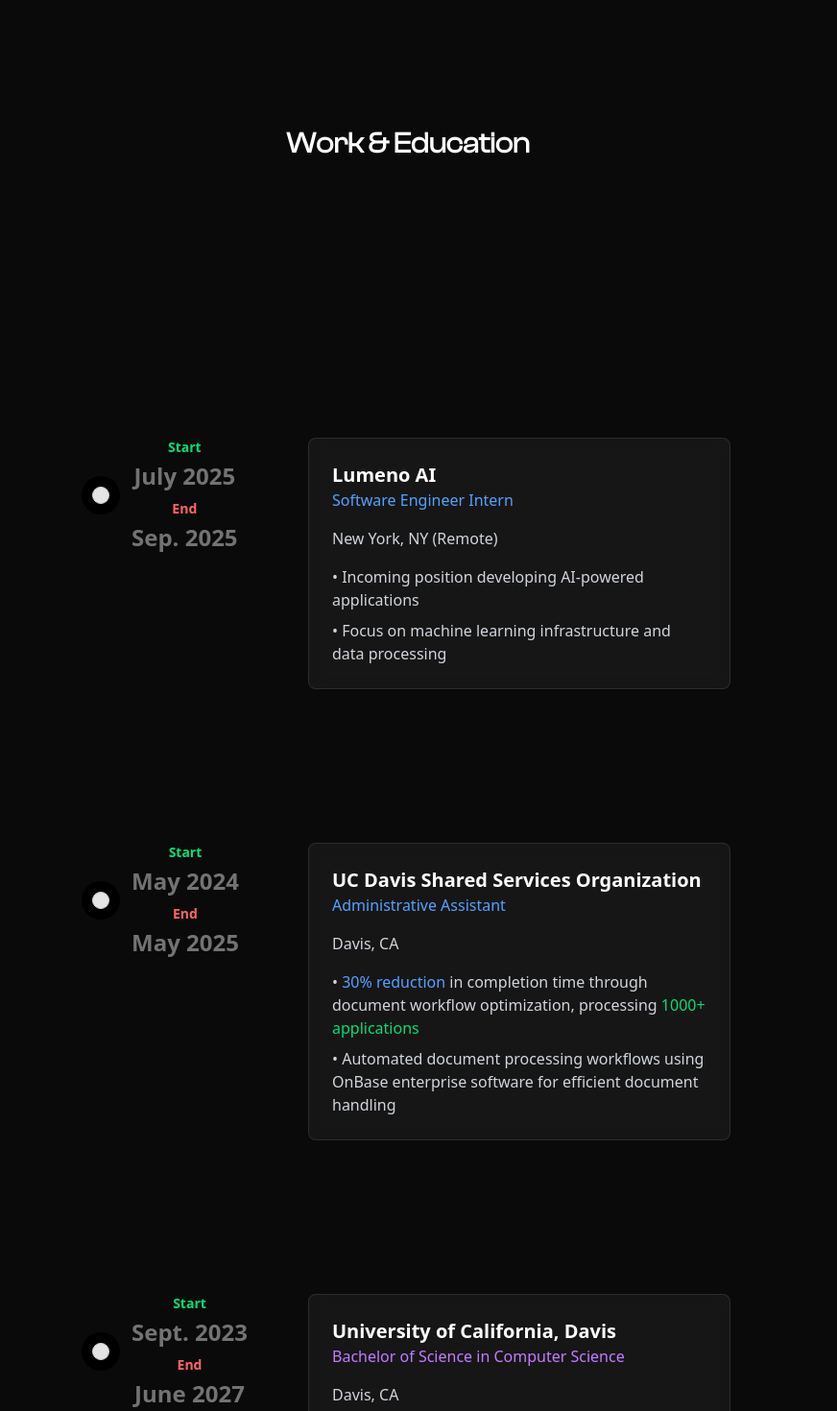
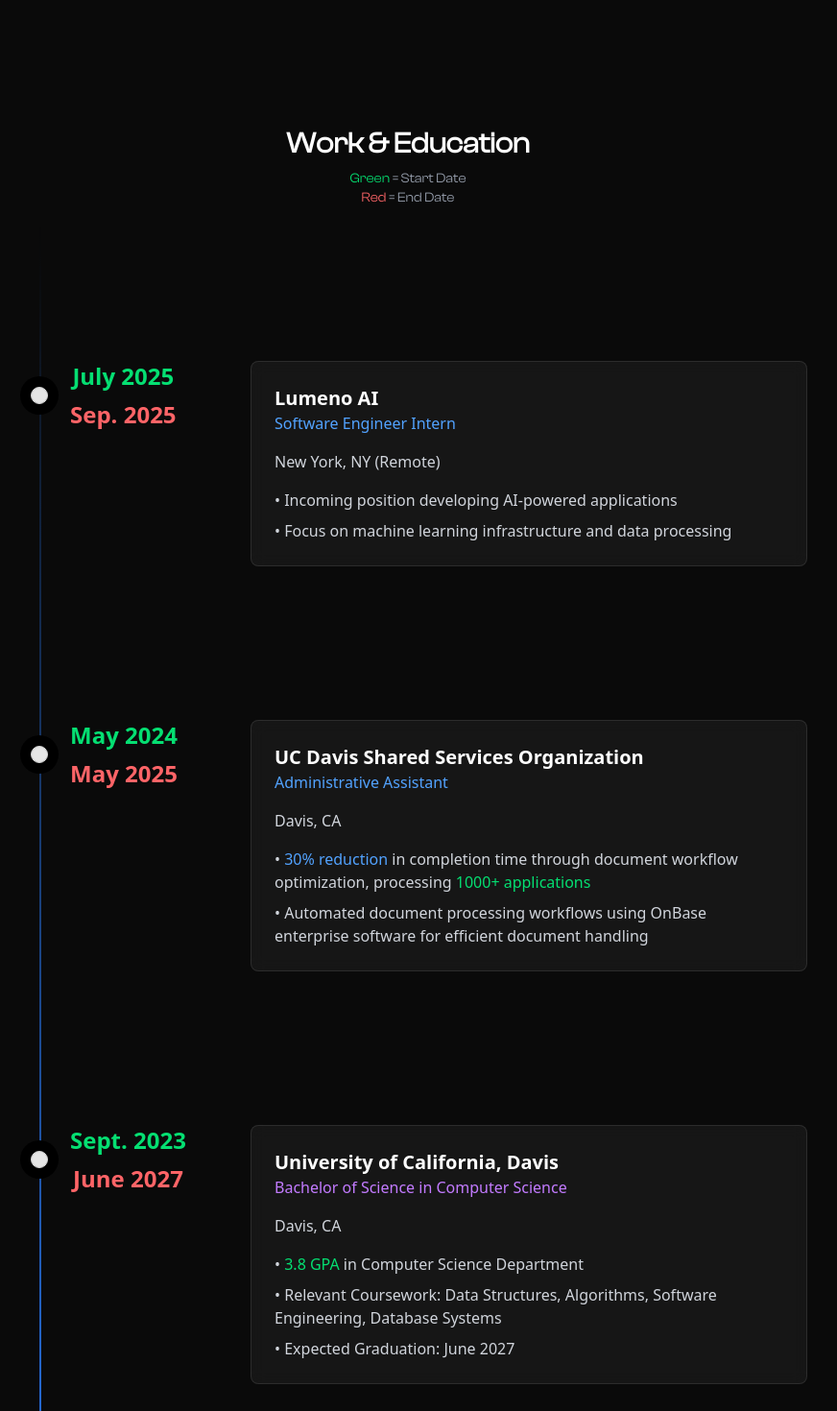
Before and after one commit to DommyMM/portfolio, a Next.js app: page / in a window 1280 px wide. Shown: the part 1280-2750 px from the top of the page at 96% size, without its empty margins (215-1087 px from the left). Built offline with nearby package versions, Linux system fonts and the light colour scheme.

Commit message:
reposition stuff for work/edu

```diff
--- a/src/components/WorkEducation.tsx
+++ b/src/components/WorkEducation.tsx
@@ -1,16 +1,14 @@
 "use client";
 
-import React, { useEffect, useRef, useState } from "react";
-import { useScroll, useTransform, motion } from "motion/react";
+import React from "react";
+import { Timeline } from "@/components/ui/Timeline";
 
 const workEducationData = [
     {
         title: (
             <div className="text-center">
-            <div className="text-sm text-green-400 mb-1">Start</div>
-            <div>July 2025</div>
-            <div className="text-sm text-red-400 mt-2 mb-1">End</div>
-            <div>Sep. 2025</div>
+                <div className="text-green-400">July 2025</div>
+                <div className="text-red-400 mt-2">Sep. 2025</div>
             </div>
         ),
         content: (
@@ -30,10 +28,8 @@ const workEducationData = [
     {
         title: (
             <div className="text-center">
-            <div className="text-sm text-green-400 mb-1">Start</div>
-            <div>May 2024</div>
-            <div className="text-sm text-red-400 mt-2 mb-1">End</div>
-            <div>May 2025</div>
+                <div className="text-green-400">May 2024</div>
+                <div className="text-red-400 mt-2">May 2025</div>
             </div>
         ),
         content: (
@@ -53,10 +49,8 @@ const workEducationData = [
     {
         title: (
             <div className="text-center">
-            <div className="text-sm text-green-400 mb-1">Start</div>
-            <div>Sept. 2023</div>
-            <div className="text-sm text-red-400 mt-2 mb-1">End</div>
-            <div>June 2027</div>
+                <div className="text-green-400">Sept. 2023</div>
+                <div className="text-red-400 mt-2">June 2027</div>
             </div>
         ),
         content: (
@@ -77,10 +71,8 @@ const workEducationData = [
     {
         title: (
             <div className="text-center">
-            <div className="text-sm text-green-400 mb-1">Start</div>
-            <div>July 2022</div>
-            <div className="text-sm text-red-400 mt-2 mb-1">End</div>
-            <div>Feb. 2023</div>
+                <div className="text-green-400">July 2022</div>
+                <div className="text-red-400 mt-2">Feb. 2023</div>
             </div>
         ),
         content: (
@@ -99,78 +91,17 @@ const workEducationData = [
     },
 ];
 
-    const Timeline = ({ data }: { data: { title: React.ReactNode; content: React.ReactNode }[] }) => {
-    const ref = useRef<HTMLDivElement>(null);
-    const containerRef = useRef<HTMLDivElement>(null);
-    const [height, setHeight] = useState(0);
-
-    useEffect(() => {
-        if (ref.current) {
-        const rect = ref.current.getBoundingClientRect();
-        setHeight(rect.height);
-        }
-    }, [ref]);
-
-    const { scrollYProgress } = useScroll({
-        target: containerRef,
-        offset: ["start 10%", "end 50%"],
-    });
-
-    const heightTransform = useTransform(scrollYProgress, [0, 1], [0, height]);
-    const opacityTransform = useTransform(scrollYProgress, [0, 0.1], [0, 1]);
-
-    return (
-        <div className="w-full bg-transparent font-sans md:px-10" ref={containerRef}>
-        <div className="max-w-7xl mx-auto py-20 px-4 md:px-8 lg:px-10">
-            <div ref={ref} className="relative max-w-5xl mx-auto pb-20">
-            {data.map((item, index) => (
-                <div
-                key={index}
-                className="flex justify-start pt-10 md:pt-40 md:gap-8"
-                >
-                <div className="sticky flex flex-col md:flex-row z-40 items-center top-40 self-start max-w-[200px] lg:max-w-[220px] md:w-[200px] flex-shrink-0">
-                    <div className="h-10 absolute left-3 md:left-3 w-10 rounded-full bg-black dark:bg-white flex items-center justify-center">
-                    <div className="h-4 w-4 rounded-full bg-neutral-200 dark:bg-neutral-800 border border-neutral-300 dark:border-neutral-700 p-2" />
-                    </div>
-                    <div className="hidden md:block text-lg md:pl-16 md:text-2xl font-bold text-neutral-500 dark:text-neutral-500">
-                    {item.title}
-                    </div>
-                </div>
-
-                <div className="relative pl-20 pr-4 md:pl-4 w-full flex-grow">
-                    <div className="md:hidden block text-lg mb-4 text-left font-bold text-neutral-500 dark:text-neutral-500">
-                    {item.title}
-                    </div>
-                    <div className="bg-white/5 rounded-lg border border-white/10 p-6 backdrop-blur-sm">
-                    {item.content}
-                    </div>
-                </div>
-                </div>
-            ))}
-            <div
-                style={{
-                height: height + "px",
-                }}
-                className="absolute md:left-8 left-8 top-0 overflow-hidden w-[2px] bg-[linear-gradient(to_bottom,var(--tw-gradient-stops))] from-transparent from-[0%] via-neutral-200 dark:via-neutral-700 to-transparent to-[99%]  [mask-image:linear-gradient(to_bottom,transparent_0%,black_10%,black_90%,transparent_100%)] "
-            >
-                <motion.div
-                style={{
-                    height: heightTransform,
-                    opacity: opacityTransform,
-                }}
-                className="absolute inset-x-0 top-0  w-[2px] bg-gradient-to-t from-purple-500 via-blue-500 to-transparent from-[0%] via-[10%] rounded-full"
-                />
-            </div>
-            </div>
-        </div>
-        </div>
-    );
-};
-
 export default function WorkEducation() {
     return (
         <section id="work" className="py-24">
-        <h2 className="text-3xl font-semibold text-white mb-12 text-center">Work & Education</h2>
+            <div className="text-center">
+                <h2 className="text-3xl font-semibold text-white mb-2">Work & Education</h2>
+                <p className="text-sm text-gray-400">
+                    <span className="text-green-400">Green</span> = Start Date
+                    <br />
+                    <span className="text-red-400">Red</span> = End Date
+                </p>
+            </div>
             <Timeline data={workEducationData} />
         </section>
     );
--- a/src/components/ui/Timeline.tsx
+++ b/src/components/ui/Timeline.tsx
@@ -1,13 +1,18 @@
 "use client";
+
 import React, { useEffect, useRef, useState } from "react";
 import { useScroll, useTransform, motion } from "motion/react";
 
-interface TimelineEntry {
-    title: string;
+interface TimelineData {
+    title: React.ReactNode;
     content: React.ReactNode;
 }
 
-export const Timeline = ({ data }: { data: TimelineEntry[] }) => {
+interface TimelineProps {
+    data: TimelineData[];
+}
+
+export const Timeline = ({ data }: TimelineProps) => {
     const ref = useRef<HTMLDivElement>(null);
     const containerRef = useRef<HTMLDivElement>(null);
     const [height, setHeight] = useState(0);
@@ -28,28 +33,30 @@ export const Timeline = ({ data }: { data: TimelineEntry[] }) => {
     const opacityTransform = useTransform(scrollYProgress, [0, 0.1], [0, 1]);
 
     return (
-        <div className="w-full bg-transparent font-sans md:px-10" ref={containerRef}>
-        <div className="max-w-7xl mx-auto py-20 px-4 md:px-8 lg:px-10">
-            <div ref={ref} className="relative max-w-4xl mx-auto pb-20">
+        <div className="w-full bg-transparent font-sans" ref={containerRef}>
+            <div className="max-w-7xl mx-auto py-0 px-4">
+                <div ref={ref} className="relative max-w-6xl mx-auto pb-20">
                     {data.map((item, index) => (
                         <div
                             key={index}
-                className="flex justify-start pt-10 md:pt-40 md:gap-10"
+                            className="flex justify-start pt-10 md:pt-40 md:gap-6"
                         >
-                <div className="sticky flex flex-col md:flex-row z-40 items-center top-40 self-start max-w-xs lg:max-w-sm md:w-full">
+                            <div className="sticky flex flex-col md:flex-row z-40 items-center top-40 self-start max-w-[220px] md:w-[220px] flex-shrink-0">
                                 <div className="h-10 absolute left-3 md:left-3 w-10 rounded-full bg-black dark:bg-white flex items-center justify-center">
                                     <div className="h-4 w-4 rounded-full bg-neutral-200 dark:bg-neutral-800 border border-neutral-300 dark:border-neutral-700 p-2" />
                                 </div>
-                    <h3 className="hidden md:block text-xl md:pl-20 md:text-5xl font-bold text-neutral-500 dark:text-neutral-500 ">
+                                <div className="hidden md:block text-lg md:pl-16 md:text-2xl font-bold text-neutral-500 dark:text-neutral-500">
                                     {item.title}
-                    </h3>
+                                </div>
                             </div>
 
-                <div className="relative pl-20 pr-4 md:pl-4 w-full">
-                    <h3 className="md:hidden block text-2xl mb-4 text-left font-bold text-neutral-500 dark:text-neutral-500">
+                            <div className="relative pl-20 md:pl-2 w-full flex-grow">
+                                <div className="md:hidden block text-lg mb-4 text-left font-bold text-neutral-500 dark:text-neutral-500">
                                     {item.title}
-                    </h3>
-                    {item.content}{" "}
+                                </div>
+                                <div className="bg-white/5 rounded-lg border border-white/10 p-6 backdrop-blur-sm">
+                                    {item.content}
+                                </div>
                             </div>
                         </div>
                     ))}
```
Lines whose indentation alone changed are shown as unchanged.
